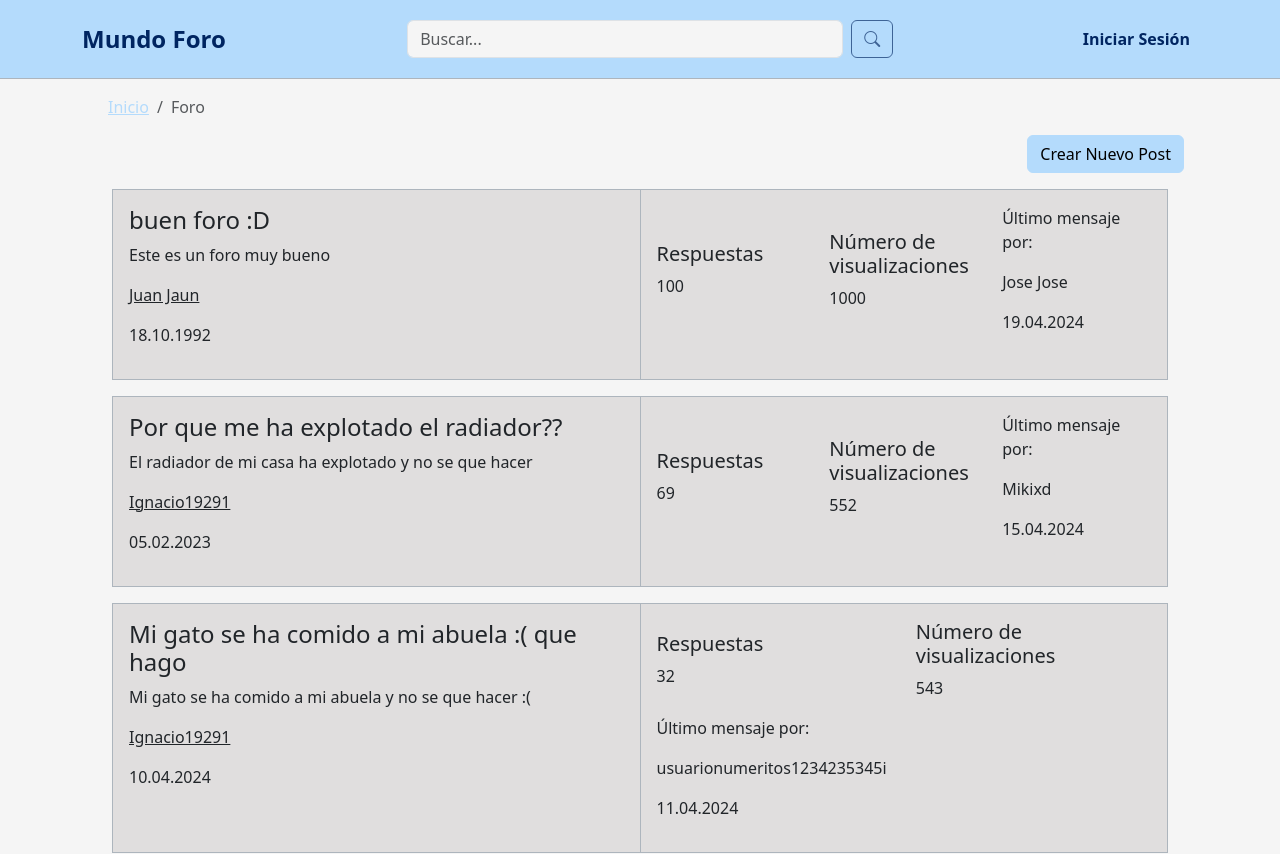
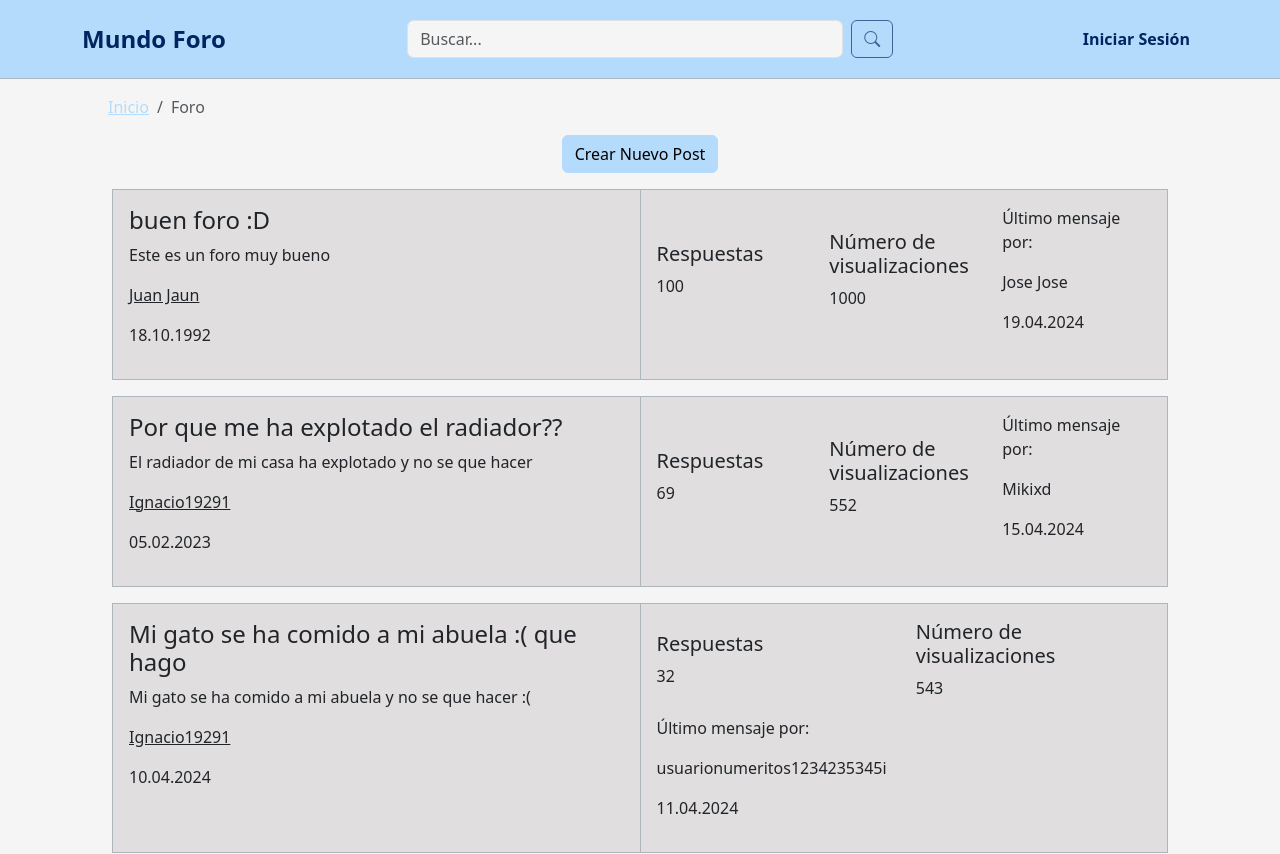
Before and after one commit to Croissanton/IU_Proyecto, a React (Create React App) app in the folder foro-mundo/: page /search in a window 1280 px wide. Shown: the top 854 px of the page. Built offline with nearby package versions, Linux system fonts and the light colour scheme.

Commit message:
crear nuevo post centrado

```diff
--- a/foro-mundo/src/Pages/SearchPage.js
+++ b/foro-mundo/src/Pages/SearchPage.js
@@ -20,7 +20,7 @@ function SearchPage() {
           {/* Aquí debería ir el nombre del topico */}
         </Breadcrumb>
       </div>
-      <div className="row justify-content-end">
+      <div className="row justify-content-center">
         <div className="col-auto">
           <Link to="/create" className="btn btn-primary">
             Crear Nuevo Post
```
